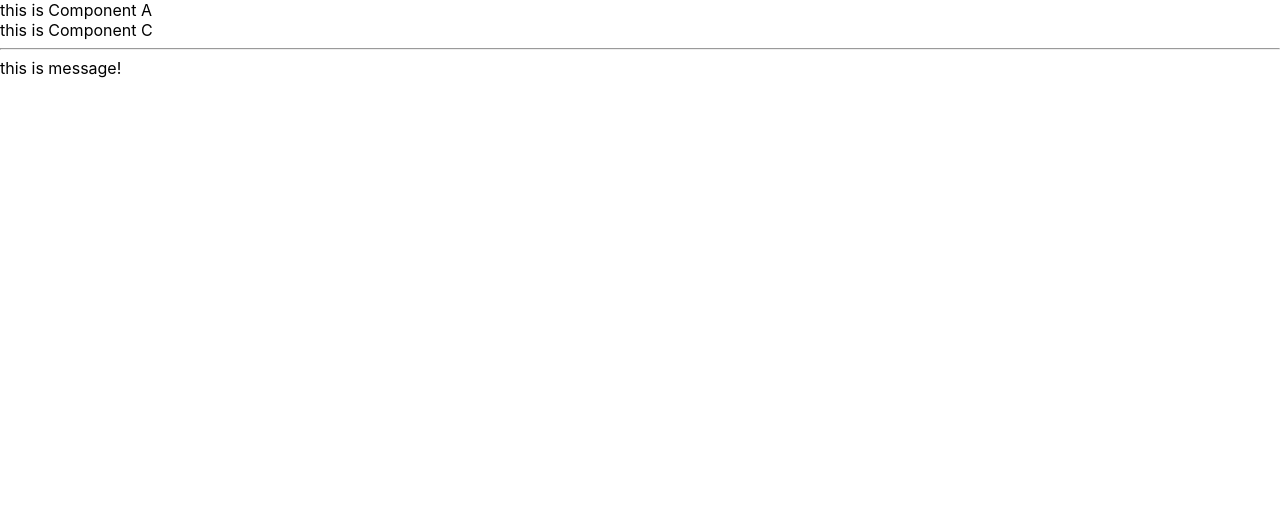
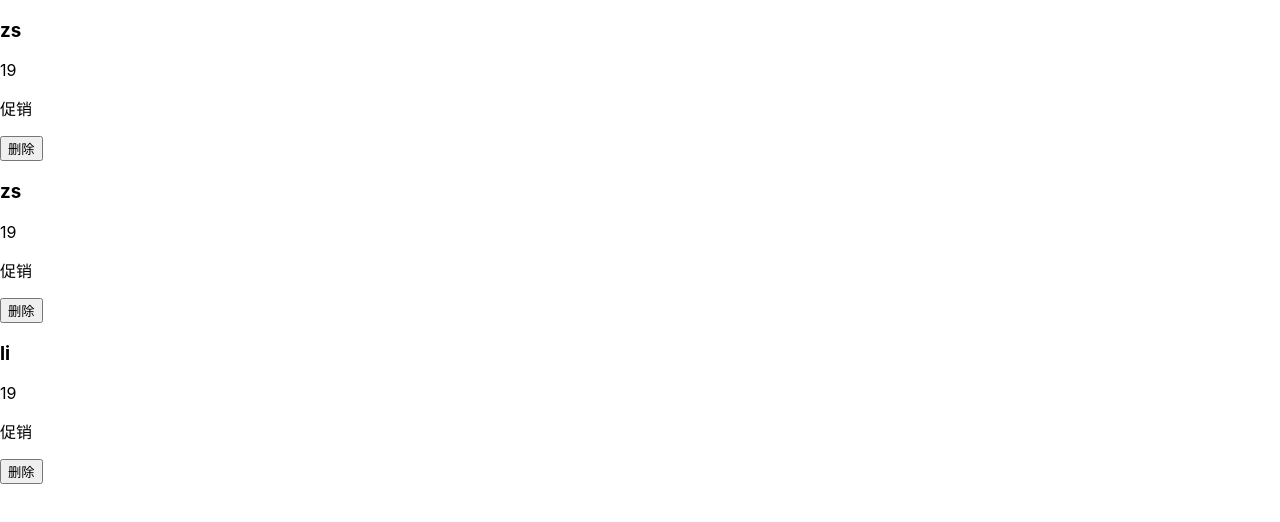
Before and after one commit to isakya/react-basic, a React (Create React App) app: page / in a window 1280 px wide. Shown: the top 522 px of the page. Built offline with nearby package versions, Linux system fonts and the light colour scheme.

Commit message:
子组件删除父组件数据

```diff
--- a/src/App.js
+++ b/src/App.js
@@ -1,49 +1,38 @@
-// 跨组件通信
+import React from 'react'
 
-// App -> A -> ... -> C
-// App的数据 -> C使用A的数据
-// 注意：
-// 1. 上层组件和下层组件关系是相对的，只要存在就可以使用，通常我们都会通过app作为数据的提供方
-// 2. 这里设涉及到的语法都是固定的，有两处，提供的位置 value提供数据 获取的位置{value => 使用value}
-
-// 1. 导入createContext方法并执行,结构提供者和消费者
-import React, { createContext } from 'react'
-
-const { Provider, Consumer } = createContext()
-function ComA() {
+// 渲染列表
+function ListItem({ item, delItem }) {
   return (
     <div>
-      this is Component A
-      <ComC></ComC>
+      <div>
+        <h3>{item.name}</h3>
+        <p>{item.price}</p>
+        <p>{item.info}</p>
+        <button onClick={() => delItem(item.id)}>删除</button>
+      </div>
     </div>
   )
 }
 
-function ComC() {
-  // 3. 通过Comsumer使用数据
-  return (
-    <div>
-      this is Component C
-      <hr />
-      <Consumer>
-        {value => <span>{value}</span>}
-      </Consumer>
-    </div>
-  )
-}
-
+// 数据提供者
 class App extends React.Component {
   state = {
-    message: 'this is message!'
+    list: [
+      { id: 1, name: 'zs', price: 19.0, info: '促销' },
+      { id: 2, name: 'zs', price: 19.0, info: '促销' },
+      { id: 3, name: 'li', price: 19.0, info: '促销' }
+    ]
+  }
+  delItem = (id) => {
+    this.setState({
+      list: this.state.list.filter(item => item.id !== id)
+    })
   }
   render() {
     return (
-      // 2. 使用provider包裹 根 组件
-      <Provider value={this.state.message}>
-        <div>
-          <ComA></ComA>
-        </div>
-      </Provider>
+      <>
+        {this.state.list.map(item => <ListItem delItem={this.delItem} key={item.id} item={item} />)}
+      </>
     )
   }
 }
```
Also changed, not shown: src/26-通信-跨组件通信.js (added, +51 -0 lines).
